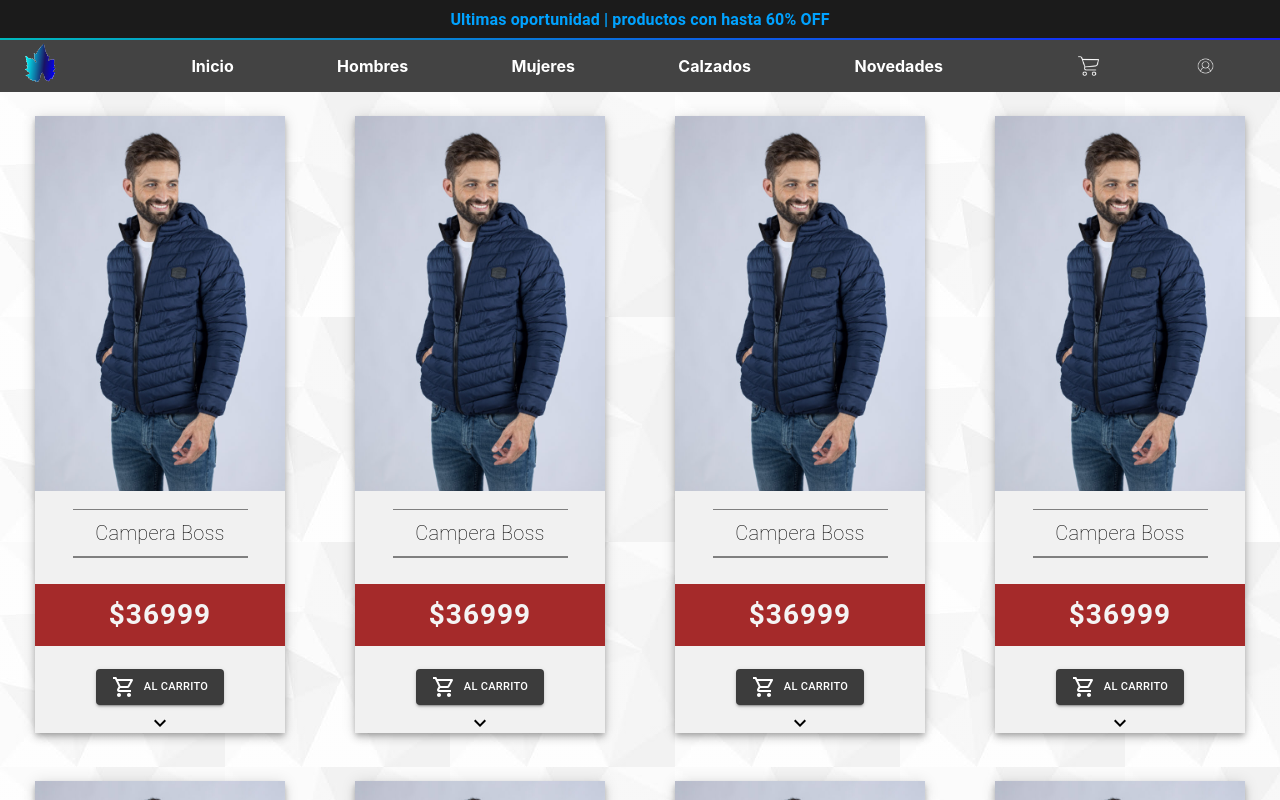
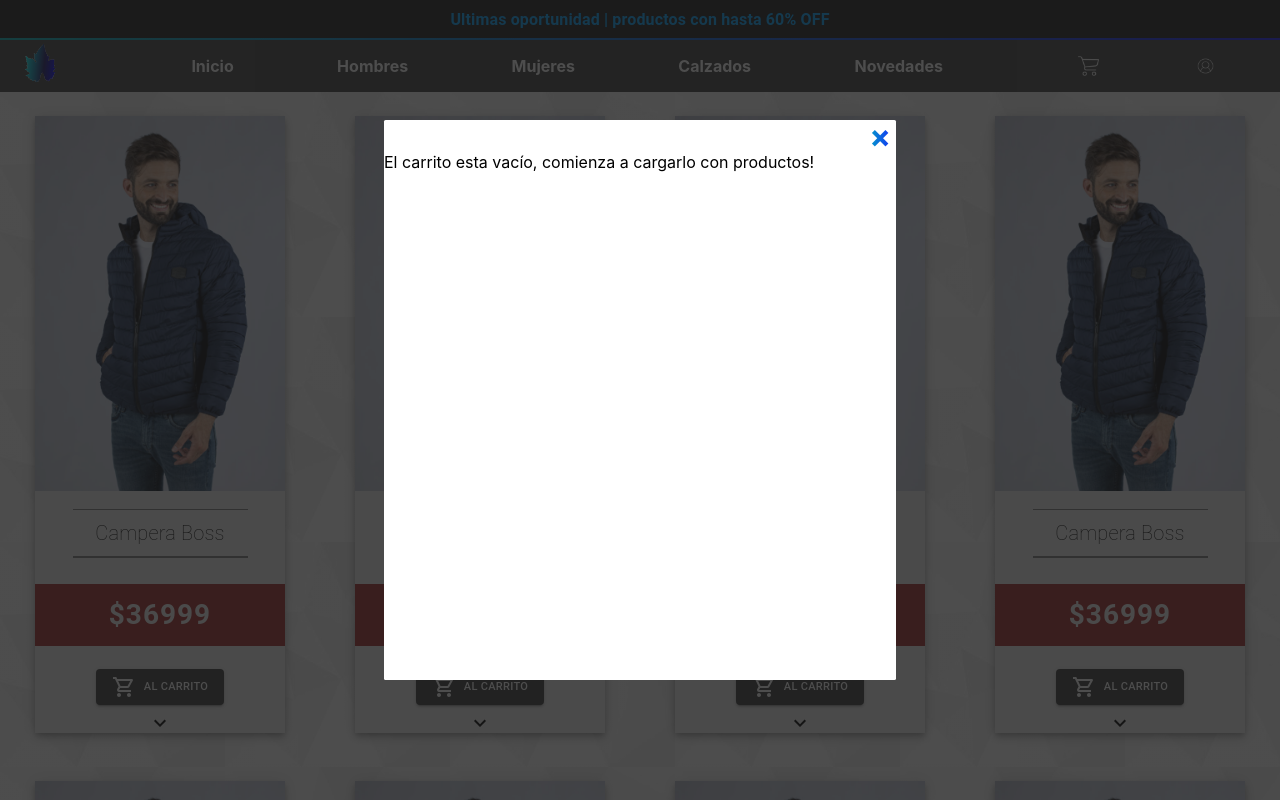
Before and after one commit to NimionSoftware/tannat-indumentaria, a React (Create React App) app: page / in a window 1280 px wide. Both pictures are taken after a click on the picture 1088 px from the left and 65 px from the top of the page. Shown: the top 800 px of the page. Built offline with nearby package versions, Linux system fonts and the light colour scheme.

Commit message:
creating cart

```diff
--- a/src/App.jsx
+++ b/src/App.jsx
@@ -4,11 +4,13 @@ import { BrowserRouter, Route, Routes } from 'react-router-dom';
 import Navbar from './components/Navbar';
 import ProductWall from './components/ProductWall';
 import { cards } from './mockup/cards';
+import Context from './components/Context';
 
 function App() {
   return (
     <div style={{backgroundColor: '#f3f3f3'}}>
       <BrowserRouter>
+        <Context>
           <Header />
           <Navbar />
           <ProductWall cards={cards} />
@@ -16,9 +18,11 @@ function App() {
             <Route path='/' element=''/>
           </Routes>
           <Footer />
+        </Context>
       </BrowserRouter>
     </div>
-    )}
+    )
+  }
 
 
 export default App;
--- a/src/components/BurguerMenu.jsx
+++ b/src/components/BurguerMenu.jsx
@@ -85,7 +85,7 @@ const ContainerLinks = styled('div')({
     textAlign:'end',
 })
 
-const BurgerMenu = () => {
+const BurgerMenu = ({openCart, setOpenCart}) => {
 
     const [open, setOpen] = useState(false);
 
@@ -93,7 +93,7 @@ const BurgerMenu = () => {
         <ContainerN>
             <BurgerMenuIcon src={burguerMenu} onClick={()=> {setOpen(!open)}} />
             <ContainerUser>
-                    <Icon src={cart} alt='Icono carrito de compras' />
+                    <Icon src={cart} alt='Icono carrito de compras' onClick={() => setOpenCart(!openCart)} />
                     <Icon src={log} alt='Icono Login' />
             </ContainerUser>
             {open &&
--- /dev/null
+++ b/src/components/Cart.jsx
@@ -0,0 +1,35 @@
+import { useContext } from "react";
+import { cartContext } from "./Context";
+import ItemCart from "./ItemCart"
+
+
+const Cart = () => {
+
+    const {total, emptyCart, get} = useContext(cartContext);
+
+
+    return(
+        <>
+            {get.length > 0
+                ?
+                (
+                    get.map((item, index) => {(
+                        <ItemCart item={item} key={index} />
+                        )})
+                )
+                :
+                (
+                    'El carrito esta vacío, comienza a cargarlo con productos!'
+                )
+            }
+            {get.length > 0 && (
+                <>
+                    <p>Total: US$ {total()}</p>
+                    <button onClick={()=>{emptyCart()}}>Vaciar Carrito</button>
+                </>
+                )}
+        </>
+    )
+}
+
+export default Cart;
--- /dev/null
+++ b/src/components/Context.jsx
@@ -0,0 +1,73 @@
+import { createContext, useState } from "react";
+
+export const cartContext = createContext();
+
+const {Provider} = cartContext;
+
+const Context = ({children}) => {
+
+    const [cart, setCart] = useState([]);
+    const [qty, setQty] = useState(1);
+
+    const get = JSON.parse(localStorage.getItem('cart'))
+    if(get === null){
+        localStorage.setItem('cart', JSON.stringify(cart))
+        window.location.reload()
+    }
+
+    const isInCart = (id) =>{
+        return(
+            cart.some(AItem => AItem.id === id)
+        )
+    }
+
+    const addItem = (product, qty) =>{
+        const newItem = {
+            ...product,
+            qty
+        }
+
+        if(isInCart(newItem.id)){
+            const findProduct = cart.find(product => product.id === newItem.id)
+            const indexProduct = cart.indexOf(findProduct)
+            const auxArray = [...cart]
+            auxArray[indexProduct].qty += qty
+            setCart(auxArray)
+            localStorage.setItem('cart', JSON.stringify(auxArray))
+        }else{
+            setCart([...cart, newItem])
+            localStorage.setItem('cart', JSON.stringify([...cart, newItem]))
+        }
+
+    }
+
+    const deleteItem = (id) =>{
+        localStorage.setItem('cart', JSON.stringify(get.filter(product => product.id !== id)))
+        setCart(cart.filter(product => product.id !== id))
+    }
+
+
+    const emptyCart = () =>{
+        setCart([])
+        localStorage.setItem('cart', JSON.stringify(cart))
+    }
+
+    const quantity = () =>{
+        if(get){
+            return get.reduce((acc, product) => acc + product.qty, 0)
+        }
+    }
+
+
+    const total = () =>{
+        if(get){
+            return get.reduce((acc, product) => acc + product.price * product.qty, 0)
+        }
+    }
+
+    return(
+        <Provider value={{get, setCart, cart, isInCart, addItem, deleteItem, emptyCart, quantity, total, qty, setQty}}>{children}</Provider>
+    )
+}
+
+export default Context;
--- /dev/null
+++ b/src/components/ItemCart.jsx
@@ -0,0 +1,44 @@
+import { useContext } from "react";
+import { cartContext } from "./Context";
+
+const ItemCart = ({item}) => {
+
+    const {deleteItem} = useContext(cartContext);
+
+    return(
+        <div>
+            <table>
+                <thead>
+                    <tr>
+                        <th></th>
+                        <th>Nombre</th>
+                        <th>Talle</th>
+                        <th>Precio</th>
+                        <th>Cant.</th>
+                        <th>Total</th>
+                        <th></th>
+                    </tr>
+                </thead>
+                <tbody>
+                    <tr>
+                        <td><img src={item.itemImg} alt="Imagen del Producto" /></td>
+                        <td>{item.productName}</td>
+                        <td>{item.productSizes}</td>
+                        <td>${item.productPrice}</td>
+                        <td>
+                            <button>-</button>
+                            <p>X{item.qty}</p>
+                            <button>+</button>
+                        </td>
+                        <td>
+                            ${item.productPrice * item.qty}
+                        </td>
+                        <td><button onClick={()=>{deleteItem(item.id)}}>Eliminar</button></td>
+                    </tr>
+                </tbody>
+            </table>
+        </div>
+    )
+}
+
+export default ItemCart;
--- /dev/null
+++ b/src/components/ModalCart.jsx
@@ -0,0 +1,62 @@
+import { styled } from "@mui/material";
+import Cart from "./Cart";
+
+const ContainerModal = styled('div')({
+    zIndex:'9999',
+    display:'flex',
+    justifyContent:'center',
+    alignItems:'center',
+    position:'fixed',
+    top:'0',
+    margin:'auto',
+    width:'100%',
+    height:'100%',
+    backgroundColor: '#1b1b1bc7'
+})
+
+const ModalStyle = styled('div')({
+    display:'flex',
+    flexDirection:'column',
+    margin:'auto',
+    width:'40%',
+    height:'70%',
+    backgroundColor: '#fff',
+    borderRadius:'.1rem'
+})
+
+const Cross = styled('p')({
+    display:'flex',
+    justifyContent:'center',
+    alignItems:'center',
+    alignSelf:'end',
+    cursor:'pointer',
+    width:'2rem',
+    height:'2rem',
+    fontSize:'2rem',
+    fontWeight:'bold',
+    background: 'linear-gradient(90deg, rgba(0, 185, 189, 1) 0%, rgba(22, 26, 255, 1) 100%)',
+    WebkitBackgroundClip: 'text',
+    color: 'transparent',
+    '-webkit-text-fill-color': 'transparent',
+    transition: '.2s all',
+    '&:hover': {
+        transform: 'scale(1.2)'
+    },
+    margin:'0'
+})
+
+const Modal = ({setOpenCart}) => {
+
+    return (
+        <ContainerModal>
+            <ModalStyle>
+                <Cross style={{color:'#000'}} onClick={() => setOpenCart(false)}>&times;</Cross>
+                <div>
+                    <Cart />
+                </div>
+            </ModalStyle>
+        </ContainerModal>
+    )
+}
+
+export default Modal;
--- a/src/components/Navbar.jsx
+++ b/src/components/Navbar.jsx
@@ -5,6 +5,8 @@ import logo from '../assets/logoNoName.png';
 import cart from '../assets/cart.png';
 import log from '../assets/log.png';
 import BurgerMenu from './BurguerMenu';
+import { useState } from 'react';
+import ModalCart from './ModalCart';
 
 
 const ContainerN = styled('nav')({
@@ -75,6 +77,9 @@ const Icon = styled('img')({
 
 
 const Navbar = () => {
+
+    const [openCart, setOpenCart] = useState(false);
+
     return (
         <>
             <ContainerN>
@@ -96,10 +101,11 @@ const Navbar = () => {
                         <Link style={{textDecoration:'none', color: 'white', fontWeight: 'bold'}} to="/news">Novedades</Link>
                     </ItemList>
                 </OrderL>
-                <Icon src={cart} alt='Icono carrito de compras' />
+                <Icon src={cart} alt='Icono carrito de compras' onClick={() => setOpenCart(!openCart)} />
                 <Icon src={log} alt='Icono Login' />
             </ContainerN>
-            <BurgerMenu />
+            {openCart && <ModalCart setOpenCart={setOpenCart} />}
+            <BurgerMenu  openCart={openCart} setOpenCart={setOpenCart} />
         </>
     )
 }
--- a/src/components/ProductWall.jsx
+++ b/src/components/ProductWall.jsx
@@ -1,10 +1,11 @@
-import React from 'react'
+import React, { useContext, useState } from 'react'
 import ProductCard from './ProductCard'
 import bodyImg from '../assets/body.jpeg'
 
 import {
     styled,
 } from '@mui/material'
+import { cartContext } from './Context'
 
 const Wall = styled('div')({
   display: 'flex',
@@ -17,6 +18,15 @@ const Wall = styled('div')({
 
 
 const ProductWall = ({cards}) => {
+
+  const {isInCart, addItem, quantity} = useContext(cartContext);
+
+  const onAdd = (item) =>{
+    isInCart(item.imgId)
+    addItem(item, quantity)
+  }
+
+
   return (
     <Wall>
       {cards.map((card, index) => (
```
Lines whose indentation alone changed are shown as unchanged.
